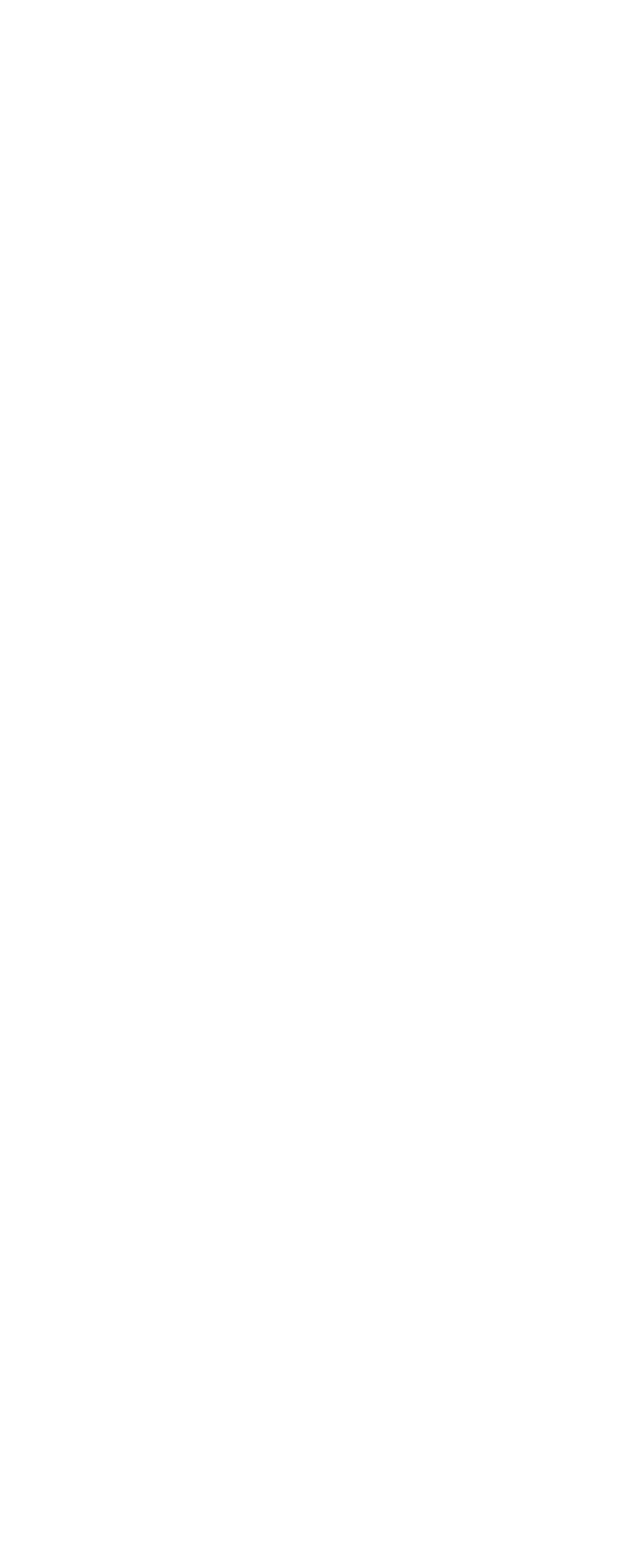
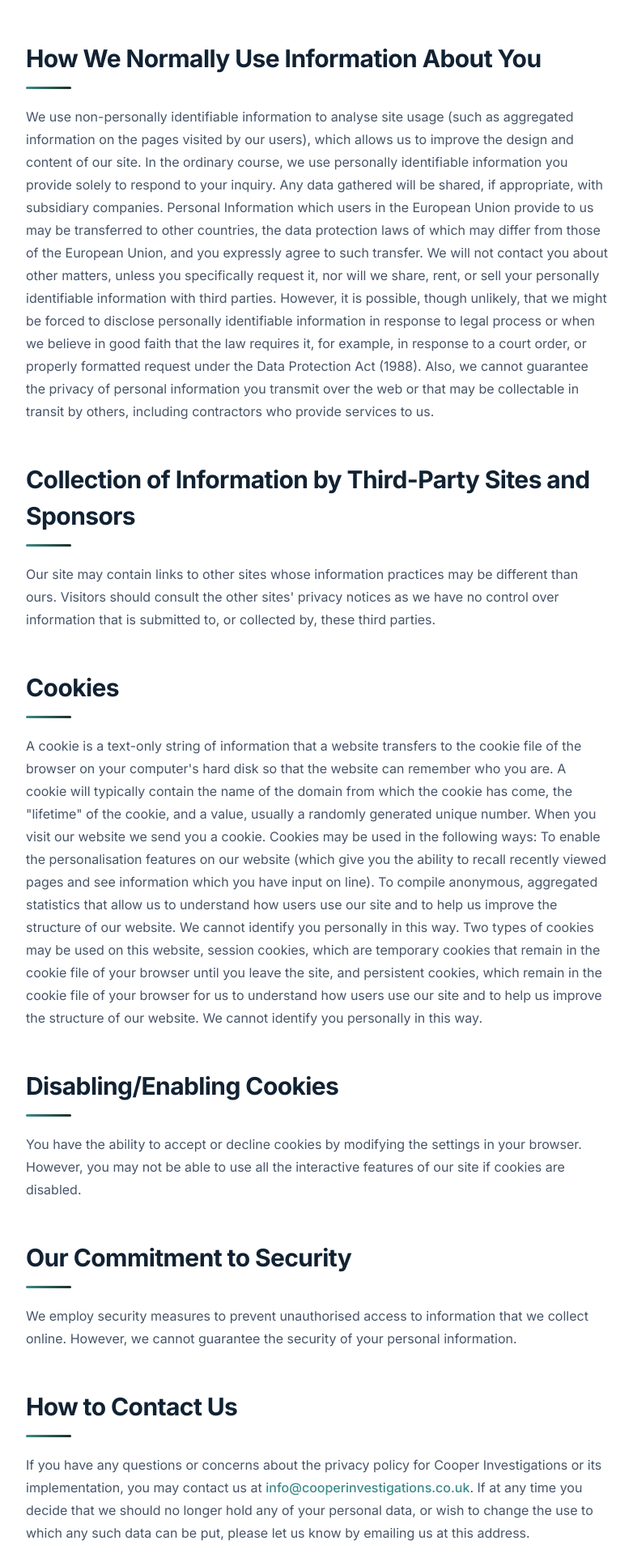
Before and after one commit to Naseef-Nusky/cooper-investigations-website, a React (Vite) app: page /privacy-policy in a window 1280 px wide. Before the commit this address had no page. Shown: the part 847-2760 px from the top of the page at 81% size, without its empty margins (248-1030 px from the left). Before the commit the page ends 800 px from the top, so only its background shows below. Built offline with nearby package versions, Linux system fonts and the light colour scheme.

Commit message:
minor changes

```diff
--- a/src/App.jsx
+++ b/src/App.jsx
@@ -1,4 +1,5 @@
 import { BrowserRouter, Routes, Route } from 'react-router-dom'
+import { ScrollToTop } from './components/ScrollToTop.jsx'
 import HomePage from './pages/HomePage.jsx'
 import AboutPage from './pages/AboutPage.jsx'
 import AssetTrackingPage from './pages/AssetTrackingPage.jsx'
@@ -15,10 +16,12 @@ import ForensicAccountingPage from './pages/ForensicAccountingPage.jsx'
 import EdisclosureServicesPage from './pages/EdisclosureServicesPage.jsx'
 import CreditCheckingServicesPage from './pages/CreditCheckingServicesPage.jsx'
 import CorporateIncidentResponsePage from './pages/CorporateIncidentResponsePage.jsx'
+import PrivacyPolicyPage from './pages/PrivacyPolicyPage.jsx'
 
 export default function App() {
   return (
     <BrowserRouter>
+      <ScrollToTop />
       <Routes>
         <Route path="/" element={<HomePage />} />
         <Route path="/about" element={<AboutPage />} />
@@ -36,6 +39,7 @@ export default function App() {
         <Route path="/credit-checking-services" element={<CreditCheckingServicesPage />} />
         <Route path="/corporate-incident-response" element={<CorporateIncidentResponsePage />} />
         <Route path="/contact" element={<ContactPage />} />
+        <Route path="/privacy-policy" element={<PrivacyPolicyPage />} />
       </Routes>
     </BrowserRouter>
   )
--- a/src/HeroCarousel.jsx
+++ b/src/HeroCarousel.jsx
@@ -1,4 +1,5 @@
 import { useCallback, useEffect, useState } from 'react'
+import { Link } from 'react-router-dom'
 
 const HERO_AUTOPLAY_MS = 7000
 
@@ -195,7 +196,7 @@ export default function HeroCarousel() {
             {slide.subtitle}
           </p>
 
-          <a href="#contact" className="hero-3d-cta hero-contact-btn group mt-10">
+          <Link to="/contact" className="hero-3d-cta hero-contact-btn group mt-10">
             <span>Contact us</span>
             <svg
               className="h-4 w-4 shrink-0 transition-transform duration-300 group-hover:translate-x-1"
@@ -207,7 +208,7 @@ export default function HeroCarousel() {
             >
               <path strokeLinecap="round" strokeLinejoin="round" d="M17 8l4 4m0 0l-4 4m4-4H3" />
             </svg>
-          </a>
+          </Link>
           </div>
         </div>
       </div>
--- /dev/null
+++ b/src/components/ScrollToTop.jsx
@@ -0,0 +1,20 @@
+import { useEffect } from 'react'
+import { useLocation } from 'react-router-dom'
+
+export function ScrollToTop() {
+  const { pathname, hash } = useLocation()
+
+  useEffect(() => {
+    if (hash) {
+      const id = hash.replace('#', '')
+      requestAnimationFrame(() => {
+        document.getElementById(id)?.scrollIntoView({ behavior: 'smooth', block: 'start' })
+      })
+      return
+    }
+
+    window.scrollTo(0, 0)
+  }, [pathname, hash])
+
+  return null
+}
--- a/src/components/SiteChrome.jsx
+++ b/src/components/SiteChrome.jsx
@@ -241,12 +241,12 @@ export function SiteHeader() {
           </nav>
 
           <div className="hidden items-center gap-3 lg:flex">
-            <a
-              href="/contact"
+            <Link
+              to="/contact"
               className="inline-flex items-center justify-center rounded-full bg-brand-navy px-5 py-2.5 text-sm font-semibold text-white shadow-md shadow-brand-navy/20 transition hover:bg-brand-green hover:shadow-brand-green/25"
             >
               Get in touch
-            </a>
+            </Link>
           </div>
 
           <button
@@ -337,13 +337,13 @@ export function SiteHeader() {
               <IconMailSmall />
               {SITE_EMAIL}
             </a>
-            <a
-              href="/contact"
+            <Link
+              to="/contact"
               onClick={closeMenu}
               className="flex w-full items-center justify-center rounded-full bg-brand-navy py-3 text-sm font-semibold text-white transition hover:bg-brand-green"
             >
               Get in touch
-            </a>
+            </Link>
           </div>
         </nav>
       </div>
@@ -357,7 +357,7 @@ const footerLinks = [
   { label: 'Security Services', href: '/services/close-protection' },
   { label: 'About Us', href: '/about' },
   { label: 'Contact', href: '/contact' },
-  { label: 'Privacy Policy', href: '#' },
+  { label: 'Privacy Policy', href: '/privacy-policy' },
 ]
 
 export function SiteFooter() {
--- a/src/index.css
+++ b/src/index.css
@@ -936,6 +936,33 @@ body {
   color: var(--color-brand-teal);
 }
 
+/* Privacy policy */
+.policy-page {
+  display: flex;
+  flex-direction: column;
+  gap: 2.5rem;
+}
+
+.policy-section {
+  margin-top: 0.5rem;
+}
+
+.policy-section-body {
+  margin-top: 1.25rem;
+  display: flex;
+  flex-direction: column;
+  gap: 1rem;
+  font-size: 0.9375rem;
+  line-height: 1.75;
+  color: #475569;
+}
+
+@media (min-width: 768px) {
+  .policy-section-body {
+    font-size: 1rem;
+  }
+}
+
 .marital-signs-panel .service-bullet {
   padding: 0.35rem 0;
 }
--- a/src/pages/AboutPage.jsx
+++ b/src/pages/AboutPage.jsx
@@ -127,7 +127,7 @@ export default function AboutPage() {
               </a>
               .
             </p>
-            <Link to="/#contact" className="about-cta-btn mt-10 inline-flex">
+            <Link to="/contact" className="about-cta-btn mt-10 inline-flex">
               Contact us
             </Link>
           </div>
--- a/src/pages/ForensicAccountingPage.jsx
+++ b/src/pages/ForensicAccountingPage.jsx
@@ -131,7 +131,10 @@ export default function ForensicAccountingPage() {
               or regulatory sanctions.
             </p>
             <p className="mt-6 font-medium text-brand-navy">
-              Get in touch, and chat with our experts about your recovery needs.
+              <Link to="/contact" className="text-brand-teal underline-offset-4 hover:underline">
+                Get in touch
+              </Link>
+              , and chat with our experts about your recovery needs.
             </p>
           </div>
         </ServiceContentSection>
--- a/src/pages/HomePage.jsx
+++ b/src/pages/HomePage.jsx
@@ -323,12 +323,12 @@ function LocationsSection() {
                 Private investigators in {city} provide local coverage and rapid response for corporate and private
                 clients.
               </p>
-              <a href="#contact" className="location-card-link">
+              <Link to="/contact" className="location-card-link">
                 <span>Get in touch</span>
                 <svg className="h-3.5 w-3.5" fill="none" viewBox="0 0 24 24" stroke="currentColor" strokeWidth={2} aria-hidden>
                   <path strokeLinecap="round" strokeLinejoin="round" d="M17 8l4 4m0 0l-4 4m4-4H3" />
                 </svg>
-              </a>
+              </Link>
             </article>
           ))}
         </div>
--- /dev/null
+++ b/src/pages/PrivacyPolicyPage.jsx
@@ -0,0 +1,120 @@
+import { PageShell } from '../components/SiteChrome.jsx'
+import { SITE_EMAIL, SITE_EMAIL_HREF } from '../siteConfig.js'
+import { ConsultationCta, ServiceContentSection, ServicePageHero } from '../components/ServicePageLayout.jsx'
+
+function PolicySection({ title, children }) {
+  return (
+    <section className="policy-section">
+      <h2 className="service-section-title">{title}</h2>
+      <div className="policy-section-body">{children}</div>
+    </section>
+  )
+}
+
+export default function PrivacyPolicyPage() {
+  return (
+    <PageShell>
+      <ServicePageHero title="Online Privacy Policy" breadcrumb="Online Privacy Policy" category="Legal" />
+
+      <main id="main">
+        <ServiceContentSection>
+          <div className="policy-page mx-auto max-w-3xl px-4 md:px-6">
+            <p className="text-lg leading-relaxed text-slate-600">
+              Your privacy is important to us. This notice explains our online information practices and the choices you
+              can make about the way your information is used at our site.
+            </p>
+
+            <PolicySection title="The Information We Collect">
+              <p>
+                We do not collect personally identifiable information about you – such as your name, address, telephone
+                number, fax number, e-mail address, etc. – unless you choose to fill out a &quot;Contact Us&quot; form,
+                found on our site or you choose to provide this information to find out more about our services. We may
+                automatically collect certain non-personally identifiable information when you visit our site – such as
+                the type of browser you are using, the type of operating system you are using, and the domain name of your
+                Internet Service Provider.
+              </p>
+            </PolicySection>
+
+            <PolicySection title="How We Normally Use Information About You">
+              <p>
+                We use non-personally identifiable information to analyse site usage (such as aggregated information on
+                the pages visited by our users), which allows us to improve the design and content of our site. In the
+                ordinary course, we use personally identifiable information you provide solely to respond to your inquiry.
+                Any data gathered will be shared, if appropriate, with subsidiary companies. Personal Information which
+                users in the European Union provide to us may be transferred to other countries, the data protection laws
+                of which may differ from those of the European Union, and you expressly agree to such transfer. We will not
+                contact you about other matters, unless you specifically request it, nor will we share, rent, or sell your
+                personally identifiable information with third parties. However, it is possible, though unlikely, that we
+                might be forced to disclose personally identifiable information in response to legal process or when we
+                believe in good faith that the law requires it, for example, in response to a court order, or properly
+                formatted request under the Data Protection Act (1988). Also, we cannot guarantee the privacy of personal
+                information you transmit over the web or that may be collectable in transit by others, including
+                contractors who provide services to us.
+              </p>
+            </PolicySection>
+
+            <PolicySection title="Collection of Information by Third-Party Sites and Sponsors">
+              <p>
+                Our site may contain links to other sites whose information practices may be different than ours.
+                Visitors should consult the other sites&apos; privacy notices as we have no control over information that
+                is submitted to, or collected by, these third parties.
+              </p>
+            </PolicySection>
+
+            <PolicySection title="Cookies">
+              <p>
+                A cookie is a text-only string of information that a website transfers to the cookie file of the browser
+                on your computer&apos;s hard disk so that the website can remember who you are. A cookie will typically
+                contain the name of the domain from which the cookie has come, the &quot;lifetime&quot; of the cookie, and
+                a value, usually a randomly generated unique number. When you visit our website we send you a cookie.
+                Cookies may be used in the following ways: To enable the personalisation features on our website (which
+                give you the ability to recall recently viewed pages and see information which you have input on line). To
+                compile anonymous, aggregated statistics that allow us to understand how users use our site and to help us
+                improve the structure of our website. We cannot identify you personally in this way. Two types of cookies
+                may be used on this website, session cookies, which are temporary cookies that remain in the cookie file of
+                your browser until you leave the site, and persistent cookies, which remain in the cookie file of your
+                browser for us to understand how users use our site and to help us improve the structure of our website. We
+                cannot identify you personally in this way.
+              </p>
+            </PolicySection>
+
+            <PolicySection title="Disabling/Enabling Cookies">
+              <p>
+                You have the ability to accept or decline cookies by modifying the settings in your browser. However, you
+                may not be able to use all the interactive features of our site if cookies are disabled.
+              </p>
+            </PolicySection>
+
+            <PolicySection title="Our Commitment to Security">
+              <p>
+                We employ security measures to prevent unauthorised access to information that we collect online.
+                However, we cannot guarantee the security of your personal information.
+              </p>
+            </PolicySection>
+
+            <PolicySection title="How to Contact Us">
+              <p>
+                If you have any questions or concerns about the privacy policy for Cooper Investigations or its
+                implementation, you may contact us at{' '}
+                <a href={SITE_EMAIL_HREF} className="font-medium text-brand-teal hover:underline">
+                  {SITE_EMAIL}
+                </a>
+                . If at any time you decide that we should no longer hold any of your personal data, or wish to change the
+                use to which any such data can be put, please let us know by emailing us at this address.
+              </p>
+            </PolicySection>
+
+            <PolicySection title="Revisions to our Privacy Policy">
+              <p>
+                We reserve the right to revise this policy or any part of it from time to time. Please review the policy
+                periodically for changes.
+              </p>
+            </PolicySection>
+          </div>
+        </ServiceContentSection>
+
+        <ConsultationCta />
+      </main>
+    </PageShell>
+  )
+}
```
